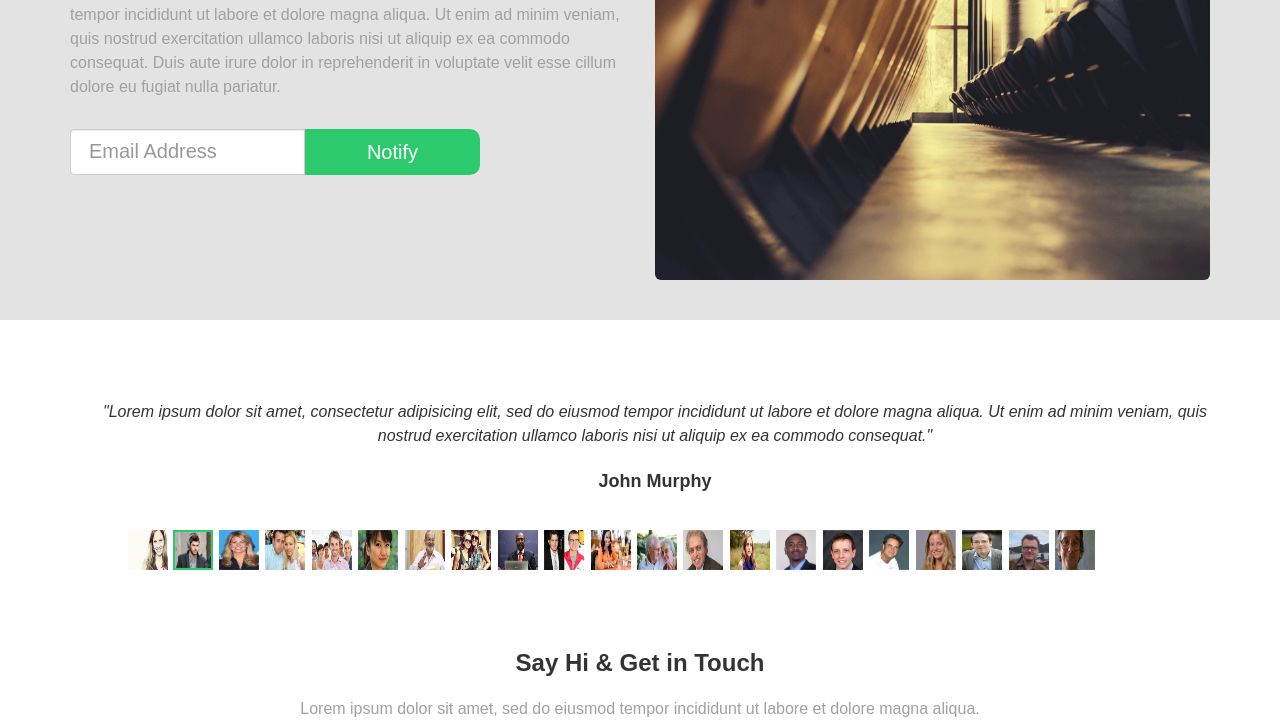
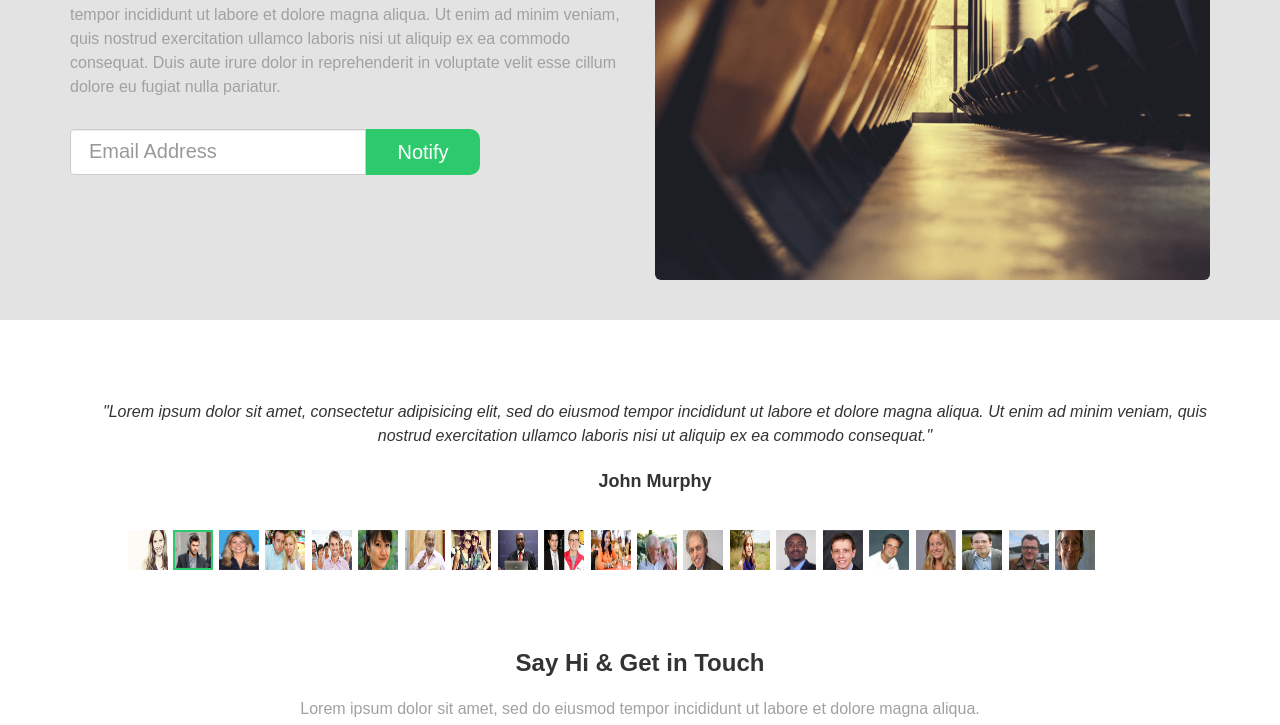
Before and after one commit to loiho617/kax, a plain HTML site: page index.html in a window 1280 px wide. Shown: the part 1120-1845 px from the top of the page. Drawn offline with nearby package versions, Linux system fonts and the light colour scheme.

Commit message:
notify btn

```diff
--- a/index.html
+++ b/index.html
@@ -67,7 +67,7 @@
             <div>
               <form>
                 <input type="email" class="form-control col-md-8 col-sm-12" id="notify_email_input" placeholder="Email Address">
-                <button type="button" class="btn notify_btn col-md-8 col-sm-12">Notify</button>
+                <button type="button" class="btn notify_btn col-md-4 col-sm-12">Notify</button>
               </form>
             </div>
           </div>
```
